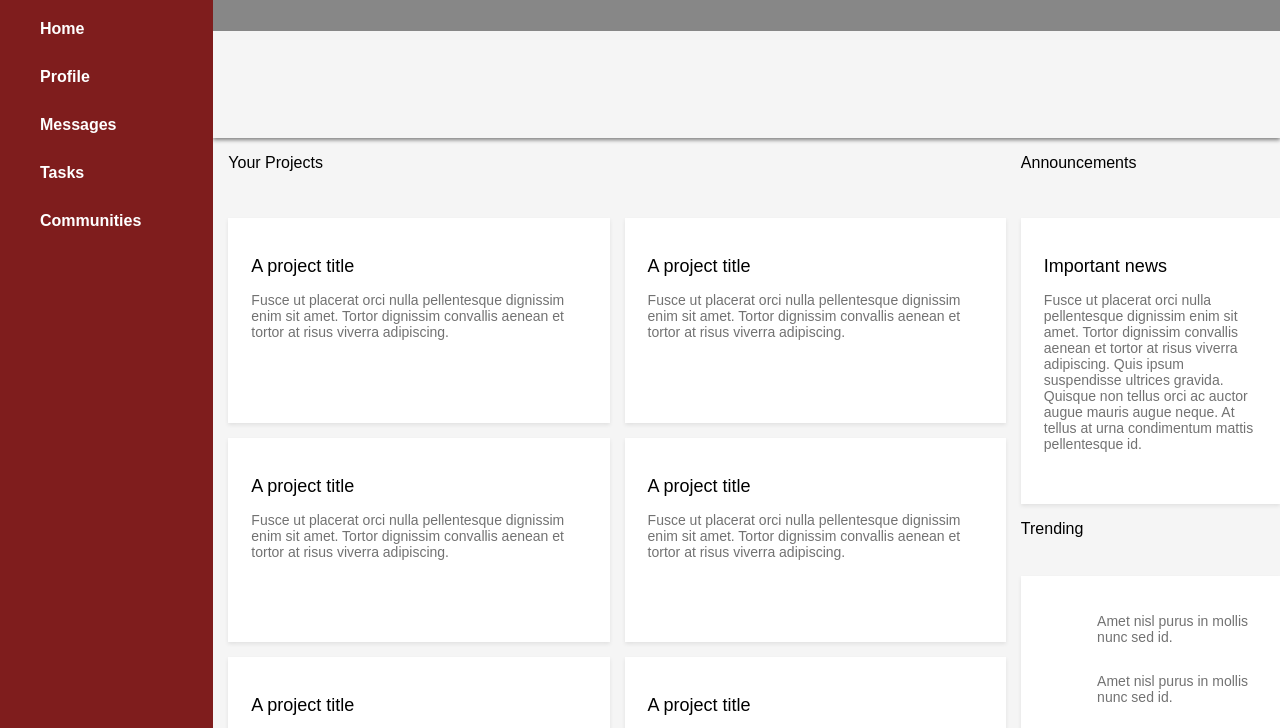
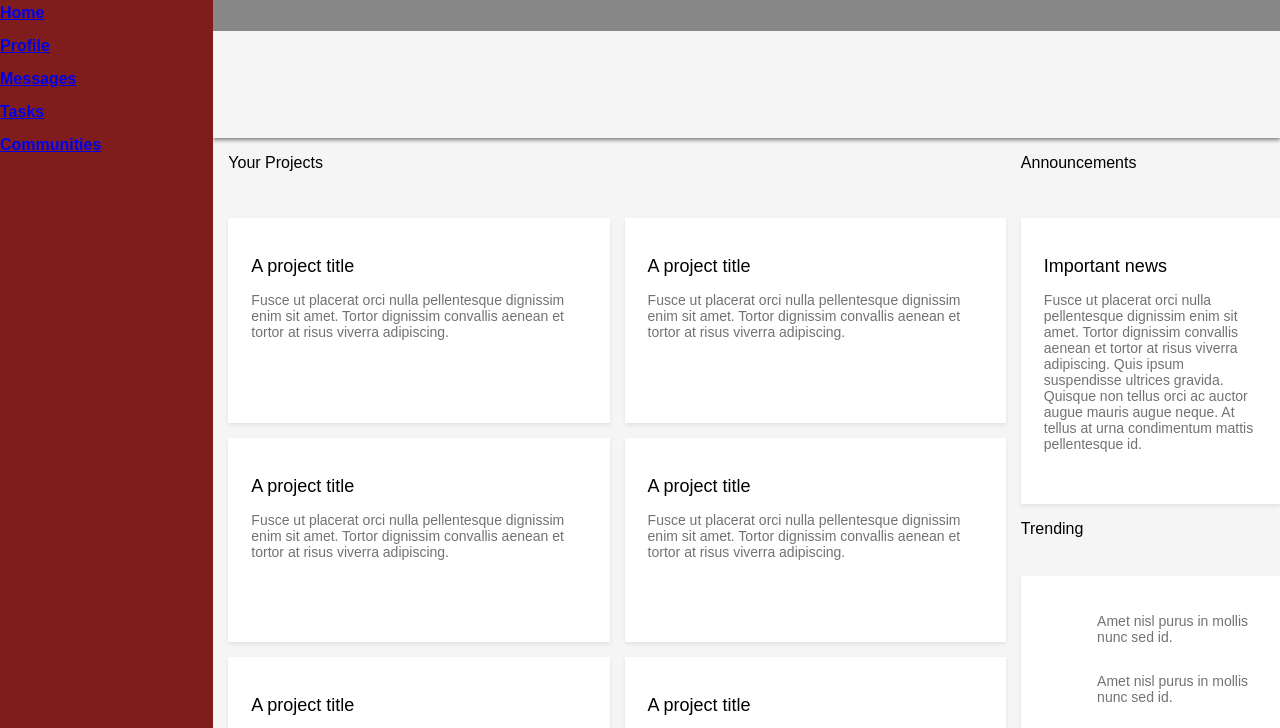
Before and after one commit to OneTooManyln/project_admin_dashboard, a plain HTML site: page index.html in a window 1280 px wide. Shown: the part 62-790 px from the top of the page. Drawn offline with Linux system fonts and the light colour scheme.

Commit message:
Rewrite list items into links for navigation links

```diff
--- a/index.html
+++ b/index.html
@@ -27,13 +27,11 @@
         </div>
         <div class="sidebar">
             <h2>Dashboard</h2>
-            <ul>
-                <li>Home</li>
-                <li>Profile</li>
-                <li>Messages</li>
-                <li>Tasks</li>
-                <li>Communities</li>
-            </ul>
+            <a href="home">Home</a>
+            <a href="profile">Profile</a>
+            <a href="messages">Messages</a>
+            <a href="Tasks">Tasks</a>
+            <a href="communities">Communities</a>
         </div>
         <div class="main-content">
             <div class="projects">
```
